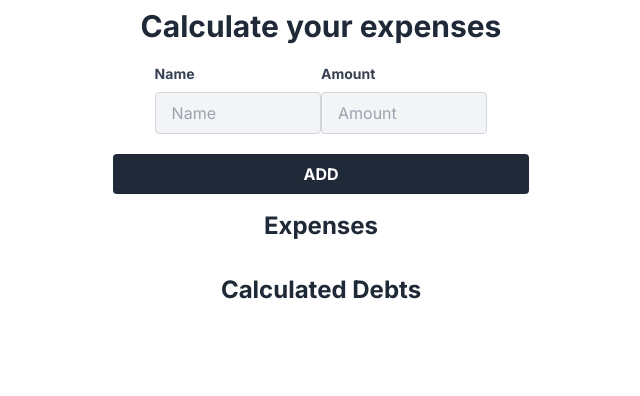
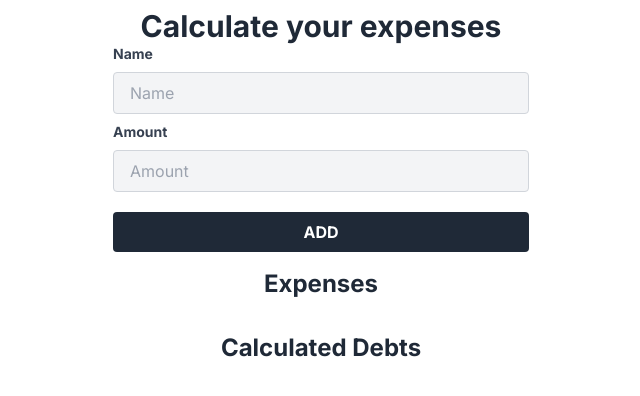
Before and after one commit to bmatlak03/nextjs-party-app, a Next.js app: page / in a window 1280 px wide. Shown: the top 396 px of the page, without its empty margins (319-959 px from the left). Built offline with nearby package versions, Linux system fonts and the light colour scheme; no server answers; the database is empty.

Commit message:
adjust input styles

```diff
--- a/src/components/ExpensesForm/ExpensesForm.tsx
+++ b/src/components/ExpensesForm/ExpensesForm.tsx
@@ -3,8 +3,8 @@ import { createExpense } from "@/lib/actions";
 export default async function ExpensesForm() {
   return (
     <form action={createExpense} className="px-4">
-      <div className="md:flex md:justify-center md:items-center mt-5">
-        <div className="md:w-2/5">
+      <div className="flex justify-center flex-col">
+        <div>
           <label className="block text-gray-700 text-sm font-bold mb-2">
             Name
           </label>
@@ -15,7 +15,7 @@ export default async function ExpensesForm() {
             placeholder="Name"
           />
         </div>
-        <div className="md:w-2/5">
+        <div className="mt-2">
           <label className="block text-gray-700 text-sm font-bold mb-2">
             Amount
           </label>
```
